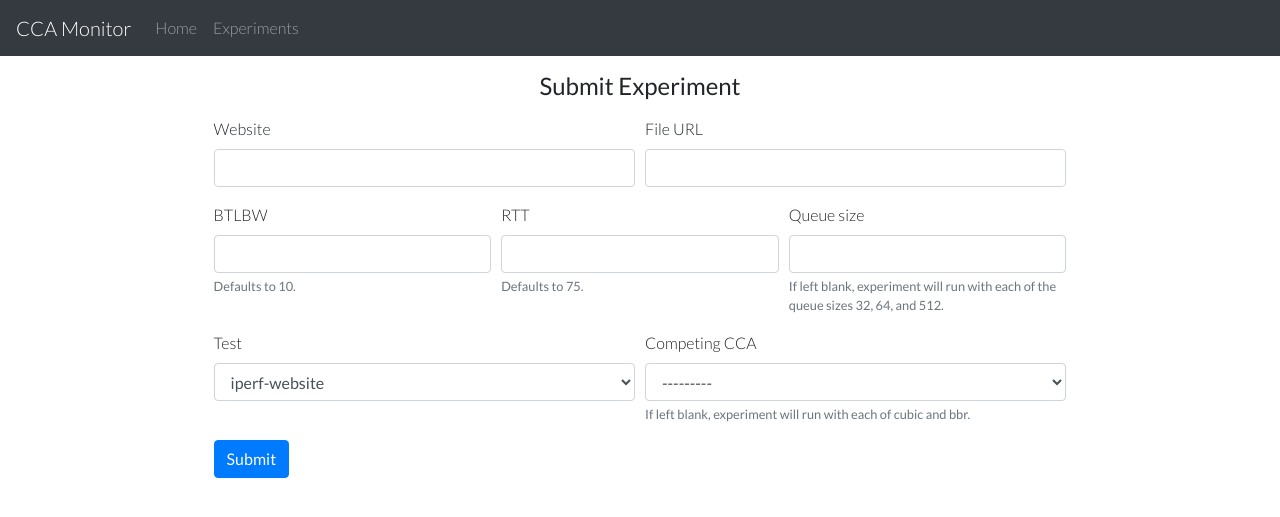
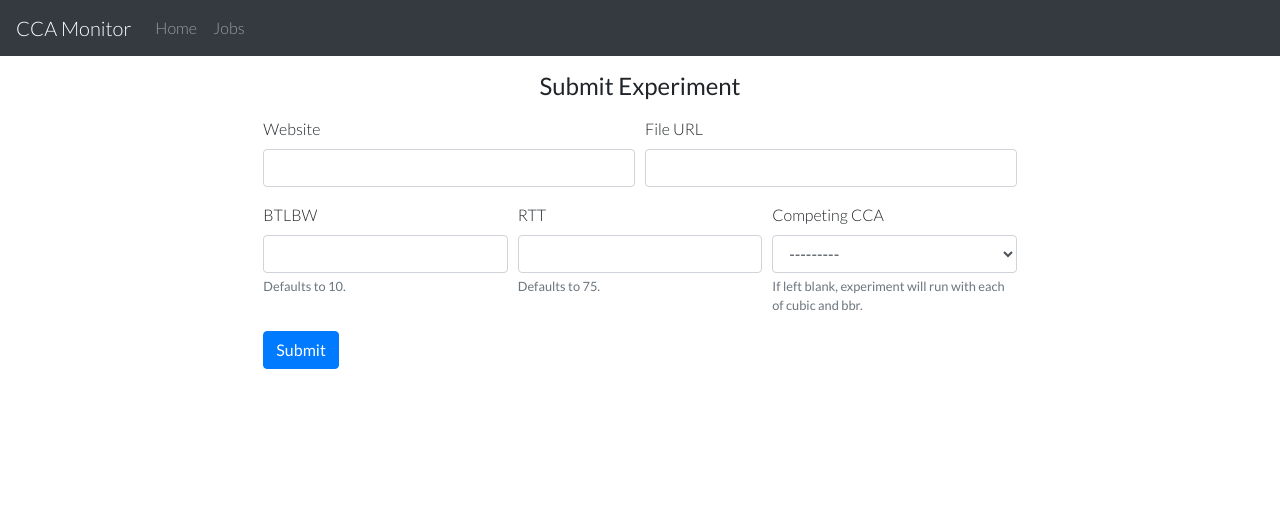
Before and after one commit to cmu-snap/themis-backend, a Django app: page / in a window 1280 px wide. Shown: the top 517 px of the page. Run offline with Django 3.2, Linux system fonts and the light colour scheme; parts of the project's set-up code (start-up, migrations or seed data) failed here and were passed over; some libraries are stand-ins or nearby versions.

Commit message:
Update models to store all metrics for one experiment

```diff
--- a/webapps/ccamonitor/forms.py
+++ b/webapps/ccamonitor/forms.py
@@ -23,8 +23,6 @@
             'file_url',
             'btlbw',
             'rtt',
-            'queue_size',
-            'test',
             'competing_ccalg',
         ]
 
--- a/webapps/ccamonitor/models.py
+++ b/webapps/ccamonitor/models.py
@@ -1,14 +1,20 @@
 from django.db import models
 from django.contrib.postgres.fields import JSONField
 
-# Create your models here.
 class Experiment(models.Model):
     CCALGS = (
         ('C', 'cubic'),
         ('B', 'bbr'),
         ('R', 'reno'),
     )
+    website = models.CharField(max_length=2083)
+    file_url = models.URLField()
+    btlbw = models.PositiveIntegerField(blank=True)
+    rtt = models.PositiveIntegerField(blank=True)
+    competing_ccalg = models.CharField(blank=True, choices=CCALGS, max_length=1)
+    request_date = models.DateTimeField(auto_now_add=True)
 
+class Job(models.Model):
     TESTS = (
         ('I', 'iperf-website'),
         ('I16', 'iperf16-website'),
@@ -22,17 +28,13 @@
         ('R', 'running'),
         ('F', 'failed'),
     )
-
-    website = models.CharField(max_length=2083)
-    file_url = models.URLField()
-    btlbw = models.PositiveIntegerField(blank=True)
-    rtt = models.PositiveIntegerField(blank=True)
-    queue_size = models.IntegerField(blank=True)
+    experiment = models.ForeignKey(Experiment, on_delete=models.CASCADE)
+    queue_size = models.PositiveIntegerField()
     test = models.CharField(default='I', choices=TESTS, max_length=3)
-    competing_ccalg = models.CharField(blank=True, choices=CCALGS, max_length=1)
+    competing_ccalg = models.CharField(max_length=5)
 
     status = models.CharField(default='Q', choices=STATUSES, max_length=1)
     job_id = models.CharField(null=True, max_length=100)
     request_date = models.DateTimeField(auto_now_add=True)
     exp_name = models.CharField(null=True, max_length=200)
-    metrics = JSONField(null=True)
+    metrics = models.CharField(null=True, max_length=300)
--- a/webapps/ccamonitor/templates/ccamonitor/navbar.html
+++ b/webapps/ccamonitor/templates/ccamonitor/navbar.html
@@ -13,7 +13,7 @@
                 <a class="nav-link" href="/">Home</a>
             </li>
             <li class="nav-item">
-                <a class="nav-link" href="{% url 'list-experiments' %}">Experiments</a>
+                <a class="nav-link" href="{% url 'list-jobs' %}">Jobs</a>
             </li>
         </ul>
     </div>
--- a/webapps/ccamonitor/templates/ccamonitor/queue.html
+++ b/webapps/ccamonitor/templates/ccamonitor/queue.html
@@ -26,19 +26,6 @@
                 <small class="form-text text-muted">Defaults to 75.</small>
             </div>
             <div class="form-group col">
-                <label for="id_queue_size">Queue size</label>
-                {{form.queue_size}}
-                <small class="form-text text-muted">
-                    If left blank, experiment will run with each of the queue sizes 32, 64, and 512.
-                </small>
-            </div>
-        </div>
-        <div class="form-row">
-            <div class="form-group col">
-                <label for="id_test">Test</label>
-                {{form.test}}
-            </div>
-            <div class="form-group col">
                 <label for="id_competing_ccalg">Competing CCA</label>
                 {{form.competing_ccalg}}
                 <small class="form-text text-muted">
--- a/webapps/ccamonitor/urls.py
+++ b/webapps/ccamonitor/urls.py
@@ -3,6 +3,6 @@
 
 urlpatterns = [
     path('', views.index, name='index'),
-    path('list-experiments', views.list_experiments, name='list-experiments'),
+    path('list-jobs', views.list_jobs, name='list-jobs'),
     path('queue-experiment', views.queue_experiment, name='queue-experiment'),
 ]
--- a/webapps/ccamonitor/views.py
+++ b/webapps/ccamonitor/views.py
@@ -1,5 +1,6 @@
 from django.shortcuts import render, redirect
 from ccamonitor.forms import *
+from ccamonitor.models import *
 from ccamonitor.ccalg_agent import *
 from rq import get_current_job
 import django_rq
@@ -11,28 +12,25 @@
 
 @django_rq.job
 def run_experiment(inputs):
-    job = get_current_job()
-    exp = Experiment.objects.get(job_id=job.get_id())
-    exp.status = 'R'
-    exp.save()
+    job = Experiment.objects.get(job_id=get_current_job().get_id())
+    job.status = 'R'
+    job.save()
     try:
         exp_name = run_ccalg_fairness(inputs)
-        exp.exp_name = exp_name
+        job.exp_name = exp_name
         if run_fairness_snakefile(exp_name) == 0:
-            exp.status = 'C'
-            try:
-                with open('/tmp/data-processed/{}.metric'.format(exp_name)) as json_file:
-                    exp.metrics = json.load(json_file)
-            except EnvironmentError:
-                exp.status = 'M'
+            job.status = 'C'
+            job.metrics = '/tmp/data-processed/{}.metric'.format(exp_name)
         else:
-            exp.status = 'M'
+            job.status = 'M'
     except Exception as e:
-        exp.status = 'F'
-    exp.save()
+        job.status = 'F'
+    job.save()
 
 def queue_experiment(request):
     QUEUE_SIZES = [32, 64, 512]
+    #TESTS = ['I', 'I16', 'A']
+    TESTS = ['I']
     form = ExperimentForm(request.POST)
     context = {'form': ExperimentForm()}
 
@@ -46,45 +44,46 @@
         if rtt is None:
             rtt = 75
 
-        queue_size = form.cleaned_data['queue_size']
-        test = form.cleaned_data['test']
         competing_ccalg = form.cleaned_data['competing_ccalg']
 
-        ntwrk_conditions = [(btlbw, rtt, queue_size)]
-        # If queue_size unspecified, run once for each size in QUEUE_SIZES
-        if queue_size is None:
-            ntwrk_conditions = [(btlbw, rtt, size) for size in QUEUE_SIZES]
+        exp = Experiment.objects.create(
+                website=website,
+                file_url=file_url,
+                btlbw=btlbw,
+                rtt=rtt,
+                competing_ccalg=competing_ccalg)
+        exp.save()
 
-        ccalgs = [competing_ccalg]
+        ntwrk_conditions = [(btlbw, rtt, size) for size in QUEUE_SIZES]
         if competing_ccalg == '':
-            ccalgs = ['C', 'B']
+            ccalgs = ['cubic', 'bbr']
+        else:
+            ccalgs = [exp.get_competing_ccalg_display()]
 
         for (btlbw, rtt, size) in ntwrk_conditions:
             for ccalg in ccalgs:
-                exp = Experiment.objects.create(
-                        website=website,
-                        file_url=file_url,
-                        btlbw=btlbw,
-                        rtt=rtt,
-                        queue_size=size,
-                        test=test,
-                        competing_ccalg=ccalg
-                        )
-                inputs = {
-                    'website': website,
-                    'file_url': file_url,
-                    'btlbw': btlbw,
-                    'rtt': rtt,
-                    'queue_size': size,
-                    'test': exp.get_test_display(),
-                    'competing_ccalg': exp.get_competing_ccalg_display(),
-                }
-                job = django_rq.enqueue(run_experiment, inputs)
-                exp.job_id = job.get_id()
-                exp.save()
+                for test in TESTS:
+                    job = Job.objects.create(
+                            experiment=exp,
+                            queue_size=size,
+                            test=test,
+                            competing_ccalg=ccalg)
+                    job.save()
+                    inputs = {
+                        'website': website,
+                        'file_url': file_url,
+                        'btlbw': btlbw,
+                        'rtt': rtt,
+                        'queue_size': size,
+                        'test': job.get_test_display(),
+                        'competing_ccalg': ccalg,
+                    }
+                    rq_job = django_rq.enqueue(run_experiment, inputs)
+                    job.job_id = rq_job.get_id()
+                    job.save()
 
     return redirect('index')
 
-def list_experiments(request):
-    experiments = Experiment.objects.all().order_by('-request_date')
-    return render(request, 'ccamonitor/list_experiments.html', {'experiments': experiments})
+def list_jobs(request):
+    jobs = Job.objects.all().order_by('-request_date')
+    return render(request, 'ccamonitor/list_jobs.html', {'jobs': jobs})
```
Also changed, not shown: webapps/ccamonitor/templates/ccamonitor/list_jobs.html (renamed from webapps/ccamonitor/templates/ccamonitor/list_experiments.html, +11 -11 lines).
